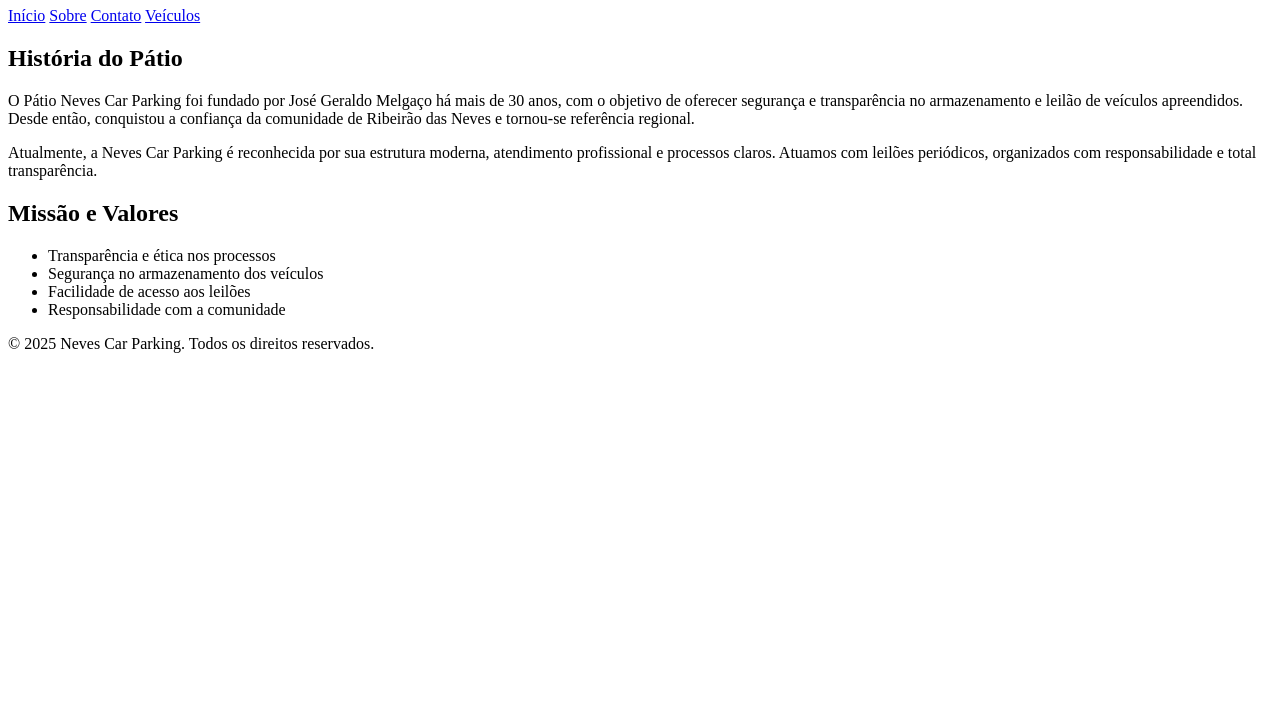
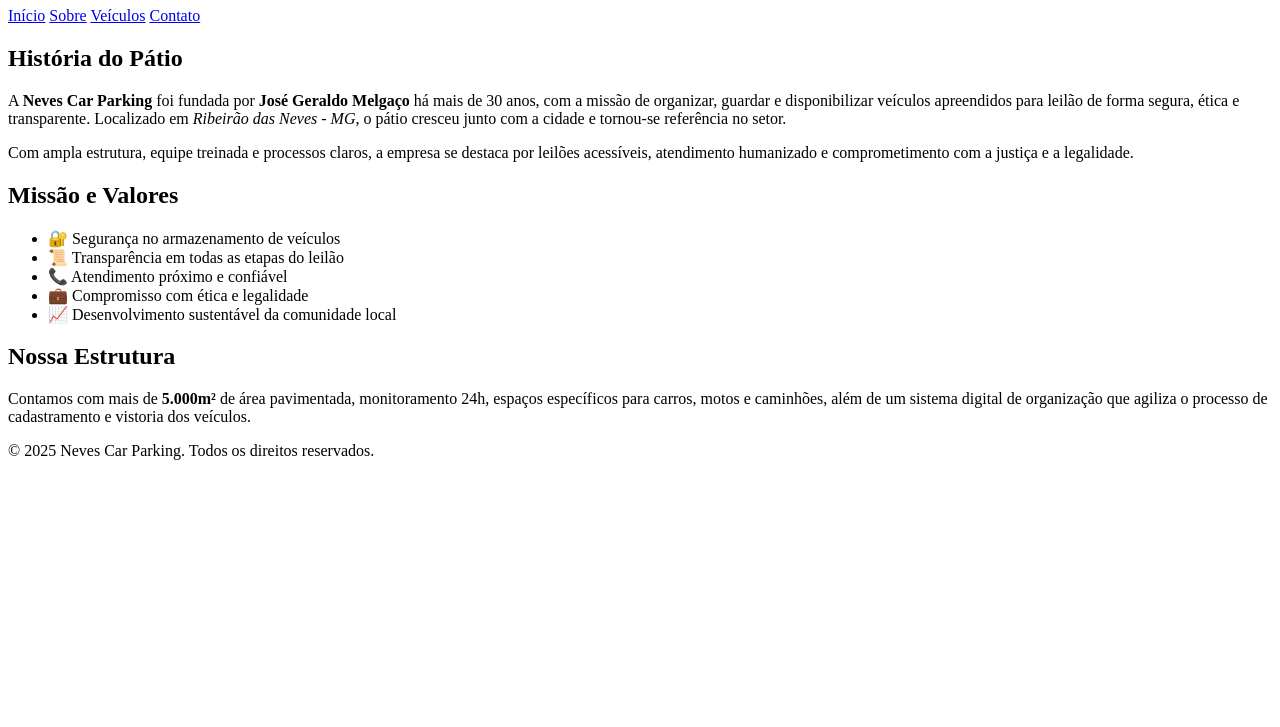
Before and after one commit to elguto/neves_car_parking_site2025, a website: page public/sobre.html in a window 1280 px wide. Shown: the part 73-800 px from the top of the page. Drawn offline with Linux system fonts and the light colour scheme.

Commit message:
atualização
sobre atualizado

```diff
--- a/public/sobre.html
+++ b/public/sobre.html
@@ -4,38 +4,46 @@
   <meta charset="UTF-8" />
   <title>Sobre o Leilão - Neves Car Parking</title>
   <meta name="viewport" content="width=device-width, initial-scale=1.0" />
-  <link rel="stylesheet" href="style.css"/>
+  <link rel="stylesheet" href="style.css" />
 </head>
 <body>
   <header>
-    <h1>Sobre o Leilão</h1>
+    <h1>Neves Car Parking</h1>
     <nav>
       <a href="index.html">Início</a>
-      <a href="sobre.html">Sobre</a>
+      <a href="sobre.html" class="active">Sobre</a>
+      <a href="veiculos.html">Veículos</a>
       <a href="contato.html">Contato</a>
-      <a href="veiculos.html">Veículos</a>
     </nav>
   </header>
 
   <main>
-    <section>
+    <section class="intro">
       <h2>História do Pátio</h2>
       <p>
-        O Pátio Neves Car Parking foi fundado por José Geraldo Melgaço há mais de 30 anos, com o objetivo de oferecer segurança e transparência no armazenamento e leilão de veículos apreendidos. Desde então, conquistou a confiança da comunidade de Ribeirão das Neves e tornou-se referência regional.
+        A <strong>Neves Car Parking</strong> foi fundada por <strong>José Geraldo Melgaço</strong> há mais de 30 anos, com a missão de organizar, guardar e disponibilizar veículos apreendidos para leilão de forma segura, ética e transparente. Localizado em <em>Ribeirão das Neves - MG</em>, o pátio cresceu junto com a cidade e tornou-se referência no setor.
       </p>
       <p>
-        Atualmente, a Neves Car Parking é reconhecida por sua estrutura moderna, atendimento profissional e processos claros. Atuamos com leilões periódicos, organizados com responsabilidade e total transparência.
+        Com ampla estrutura, equipe treinada e processos claros, a empresa se destaca por leilões acessíveis, atendimento humanizado e comprometimento com a justiça e a legalidade.
       </p>
     </section>
 
-    <section>
+    <section class="missao-valores">
       <h2>Missão e Valores</h2>
       <ul>
-        <li>Transparência e ética nos processos</li>
-        <li>Segurança no armazenamento dos veículos</li>
-        <li>Facilidade de acesso aos leilões</li>
-        <li>Responsabilidade com a comunidade</li>
+        <li>🔐 Segurança no armazenamento de veículos</li>
+        <li>📜 Transparência em todas as etapas do leilão</li>
+        <li>📞 Atendimento próximo e confiável</li>
+        <li>💼 Compromisso com ética e legalidade</li>
+        <li>📈 Desenvolvimento sustentável da comunidade local</li>
       </ul>
+    </section>
+
+    <section class="estrutura">
+      <h2>Nossa Estrutura</h2>
+      <p>
+        Contamos com mais de <strong>5.000m²</strong> de área pavimentada, monitoramento 24h, espaços específicos para carros, motos e caminhões, além de um sistema digital de organização que agiliza o processo de cadastramento e vistoria dos veículos.
+      </p>
     </section>
   </main>
 
--- a/public/styles.css
+++ b/public/styles.css
@@ -137,4 +137,9 @@
     margin-left: 0;
     margin-right: 1rem;
   }
+
+  nav a.active {
+  border-bottom: 2px solid #a0d8ef;
 }
+
+}
```
